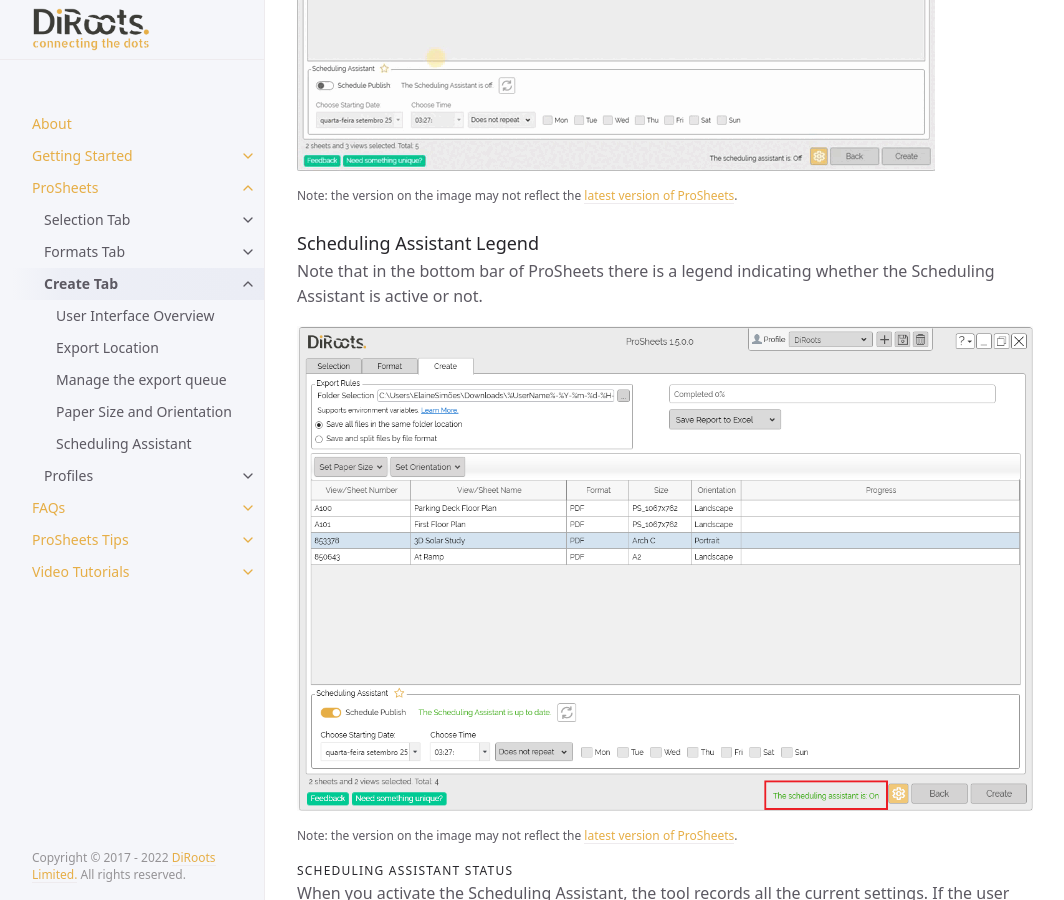
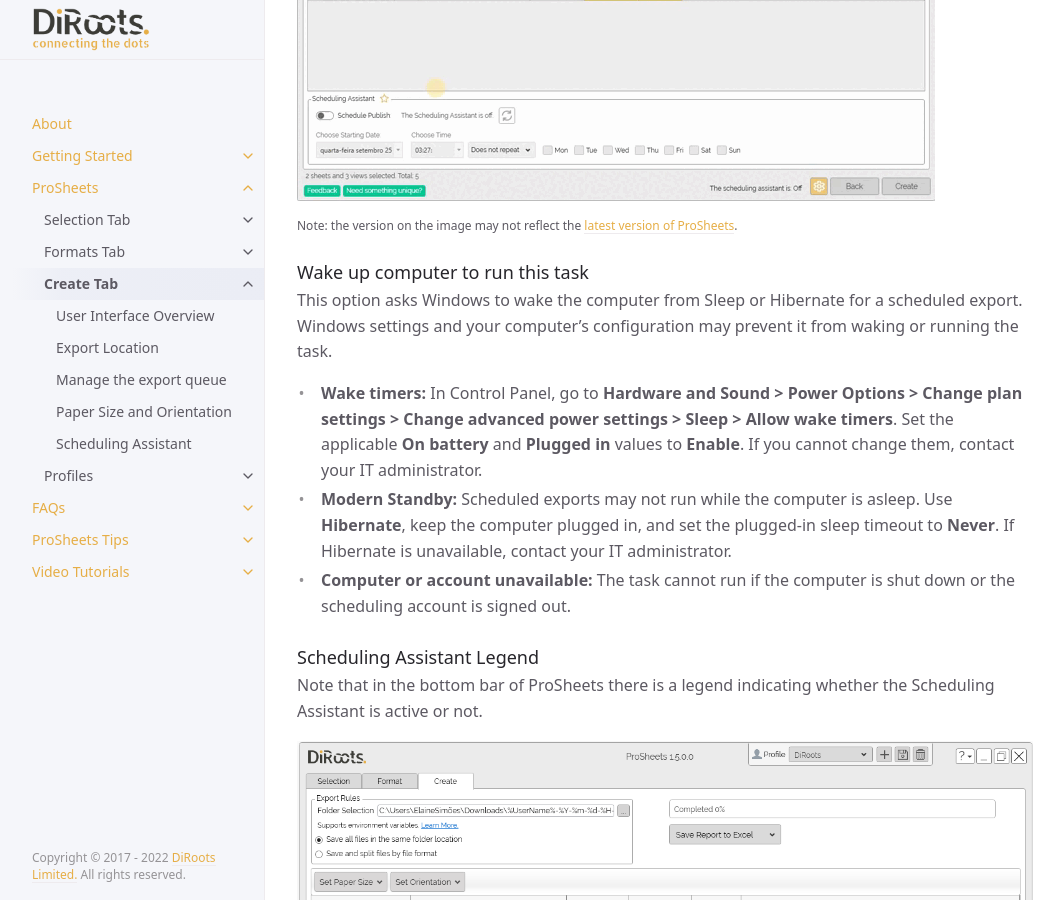
Before and after one commit to DiRoots-Limited/DiRoots.ProSheets.Releases, a Jekyll site: the page built from docs/ui-components/Create-tab.md, in a window 1280 px wide and 900 px high, scrolled down 10523 px. Shown: the whole window, without its empty margins (107-1171 px from the left). Built offline with Jekyll 4.4.1, drawn with Linux system fonts in a browser that asks for light colours; some of the changed text lies outside the part shown.

Commit message:
PS-1035: Document scheduled wake troubleshooting

```diff
--- a/docs/ui-components/Create-tab.md
+++ b/docs/ui-components/Create-tab.md
@@ -240,6 +240,15 @@ To activate this function, click on the “Schedule Assistant” button to activ
 ![ProSheets - Scheduling Assitant](../../assets\images\GIFs\Export\PS-SchedulingAssistant.gif)
 <sub>Note: the version on the image may not reflect the [latest version of ProSheets](https://diroots.com/revit-plugins/revit-to-pdf-dwg-dgn-dwf-nwc-ifc-and-images-with-prosheets/).</sub>
 
+### Wake up computer to run this task
+{: #wake-up-computer-to-run-this-task }
+
+This option asks Windows to wake the computer from Sleep or Hibernate for a scheduled export. Windows settings and your computer's configuration may prevent it from waking or running the task.
+
+- **Wake timers:** In Control Panel, go to **Hardware and Sound > Power Options > Change plan settings > Change advanced power settings > Sleep > Allow wake timers**. Set the applicable **On battery** and **Plugged in** values to **Enable**. If you cannot change them, contact your IT administrator.
+- **Modern Standby:** Scheduled exports may not run while the computer is asleep. Use **Hibernate**, keep the computer plugged in, and set the plugged-in sleep timeout to **Never**. If Hibernate is unavailable, contact your IT administrator.
+- **Computer or account unavailable:** The task cannot run if the computer is shut down or the scheduling account is signed out.
+
 ### Scheduling Assistant Legend
 
 Note that in the bottom bar of ProSheets there is a legend indicating whether the Scheduling Assistant is active or not.
```
